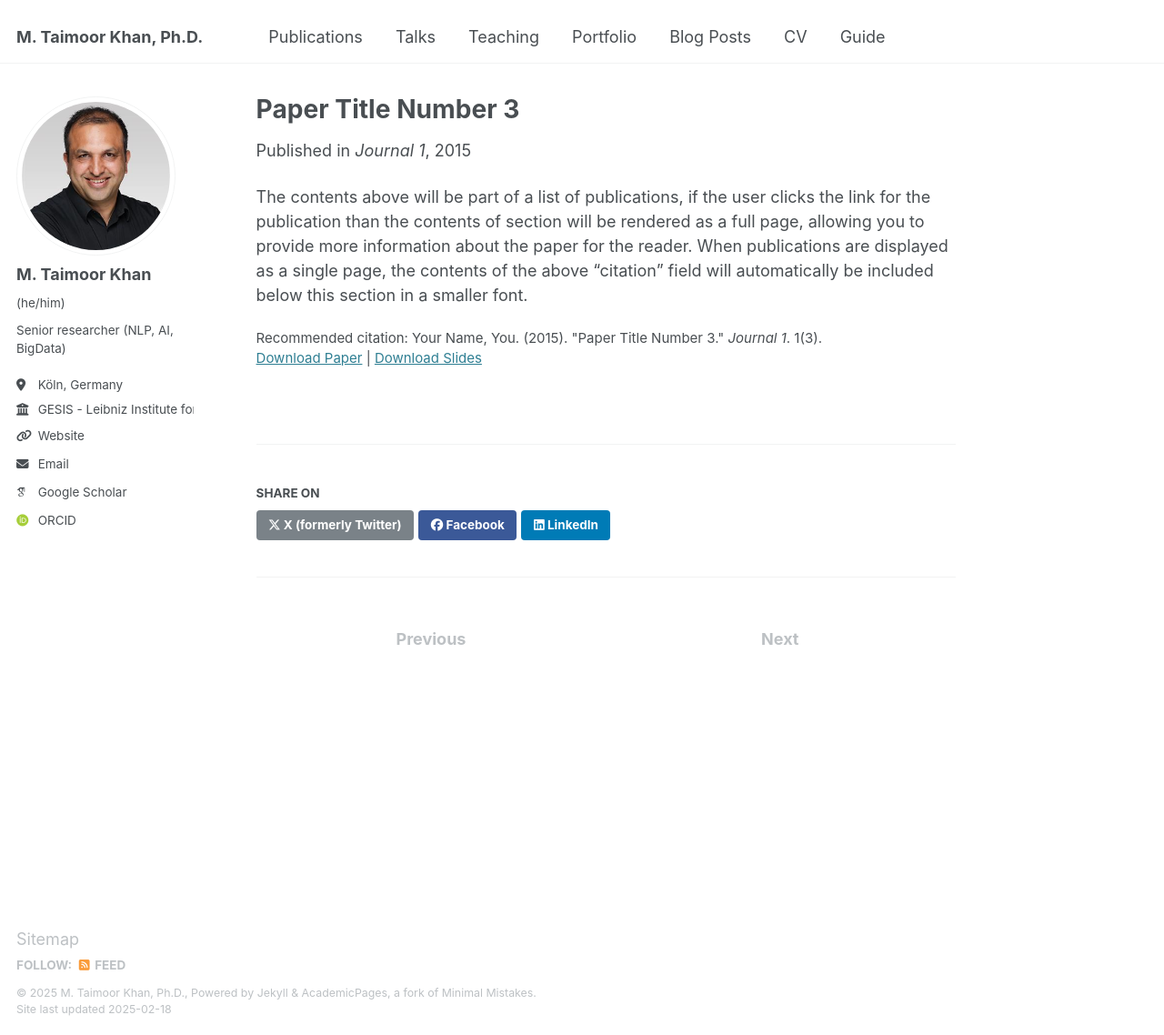
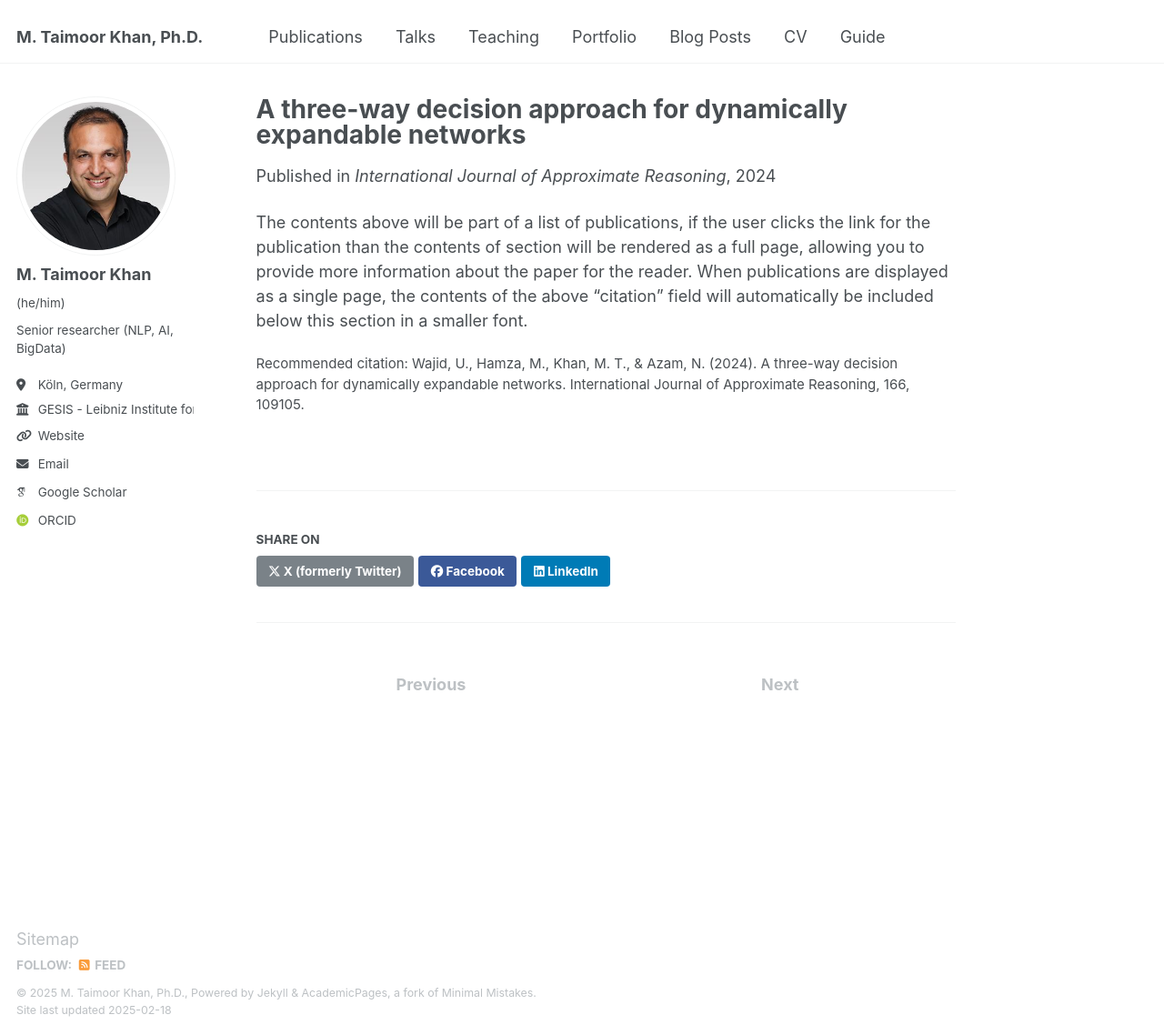
Before and after one commit to taimoorkhan-nlp/taimoorkhan-nlp.github.io, a Jekyll site: the page built from _publications/2015-10-01-paper-title-number-3.md, in a window 1280 px wide and 1138 px high. Shown: the whole window at 91% size. Built offline with Jekyll 4.4.1, drawn with Linux system fonts in a browser that asks for light colours; some web fonts are replaced.

Commit message:
Update 2015-10-01-paper-title-number-3.md

```diff
--- a/_publications/2015-10-01-paper-title-number-3.md
+++ b/_publications/2015-10-01-paper-title-number-3.md
@@ -1,14 +1,14 @@
 ---
-title: "Paper Title Number 3"
+title: "A three-way decision approach for dynamically expandable networks"
 collection: publications
 category: manuscripts
 permalink: /publication/2015-10-01-paper-title-number-3
-excerpt: 'This paper is about the number 3. The number 4 is left for future work.'
-date: 2015-10-01
-venue: 'Journal 1'
-slidesurl: 'http://academicpages.github.io/files/slides3.pdf'
-paperurl: 'http://academicpages.github.io/files/paper3.pdf'
-citation: 'Your Name, You. (2015). &quot;Paper Title Number 3.&quot; <i>Journal 1</i>. 1(3).'
+excerpt: 'This paper uses continual learning where it starts from a base CNN architecture and expands incrementally in a class incremental learning setup. Newer class labels along with their training data are introduced sequentially, allowing the model to accommodate new information in order to classify among all seen labels. In the process it expands where three-way decisions comes into play, deciding how much to expand depending on the overlap of the semantic drift expected for learning new labels.'
+date: 2024/3/1
+venue: 'International Journal of Approximate Reasoning'
+slidesurl: # 'http://academicpages.github.io/files/slides3.pdf'
+paperurl: # 'http://academicpages.github.io/files/paper3.pdf'
+citation: 'Wajid, U., Hamza, M., Khan, M. T., & Azam, N. (2024). A three-way decision approach for dynamically expandable networks. International Journal of Approximate Reasoning, 166, 109105.'
 ---
 
 The contents above will be part of a list of publications, if the user clicks the link for the publication than the contents of section will be rendered as a full page, allowing you to provide more information about the paper for the reader. When publications are displayed as a single page, the contents of the above "citation" field will automatically be included below this section in a smaller font.
```
